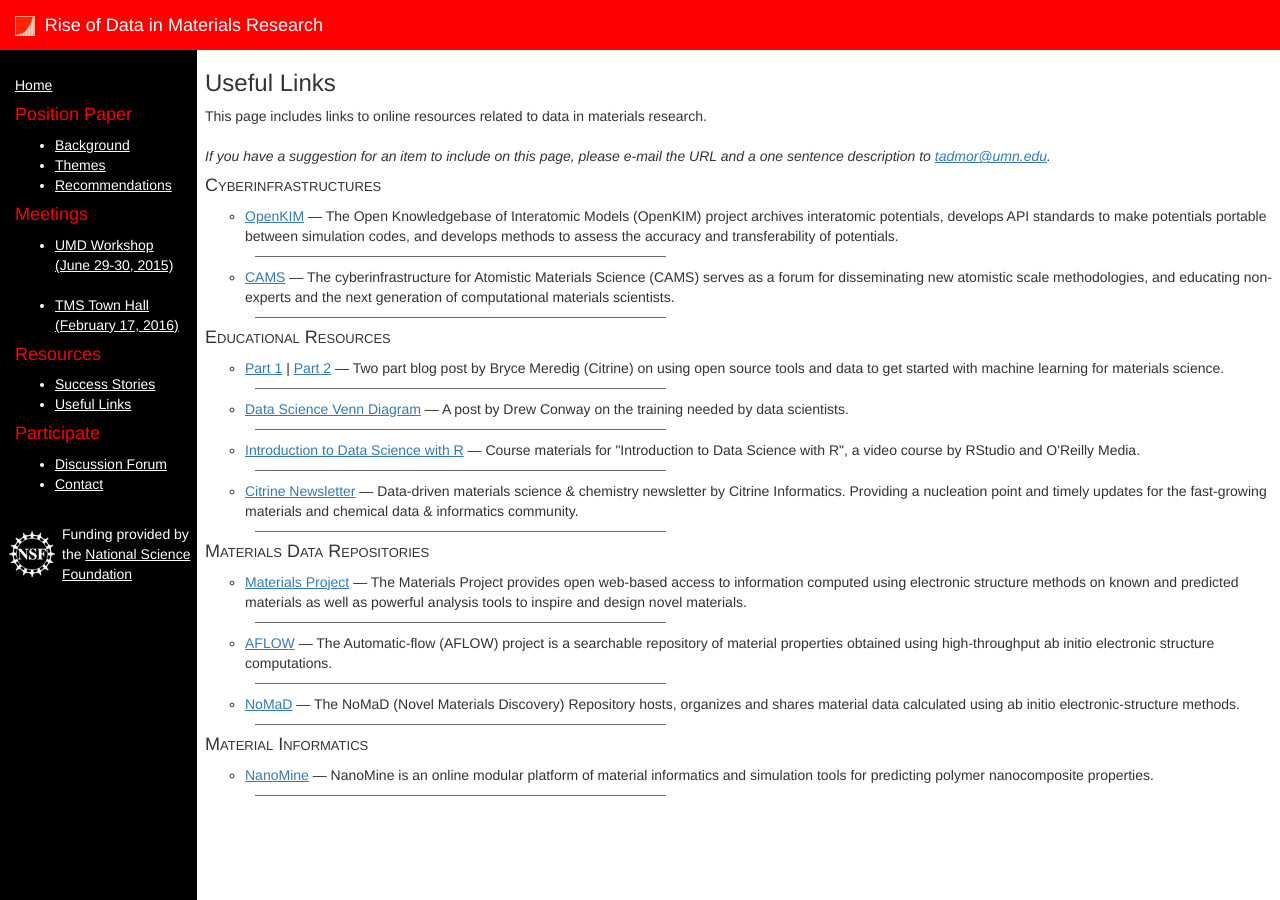
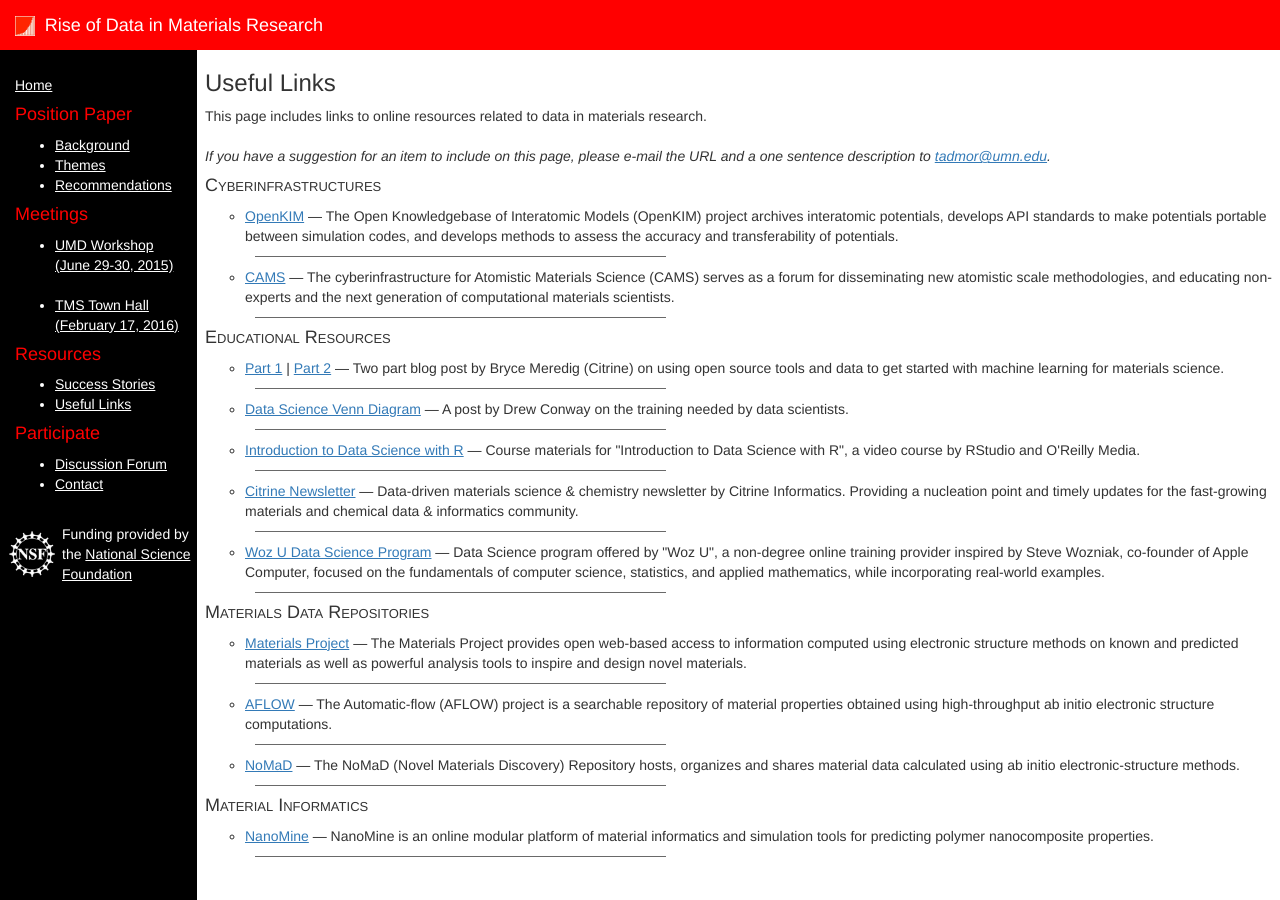
Before and after one commit to riseofdata/riseofdata.github.io, a Jekyll site: the page built from links.html, in a window 1280 px wide. Built offline with Jekyll 4.4.1, drawn with Linux system fonts in a browser that asks for light colours.

Commit message:
Added link to woz-U data science course in response to request

```diff
--- a/links.html
+++ b/links.html
@@ -52,6 +52,12 @@
   Data-driven materials science &amp; chemistry newsletter by Citrine Informatics. Providing a nucleation point and timely updates for the fast-growing materials and chemical data &amp; informatics community.
  </li>
 
+ <li><a href="https://woz-u.com/data-science-2/" target="_blank">Woz U Data Science Program</a> &#8212;
+  Data Science program offered by "Woz U", a non-degree online training
+provider inspired by Steve Wozniak, co-founder of Apple Computer, focused on
+the fundamentals of computer science, statistics, and applied mathematics, while incorporating real-world examples.
+ </li>
+
 </ul>
 
 <h4>Materials Data Repositories</h4>
```
